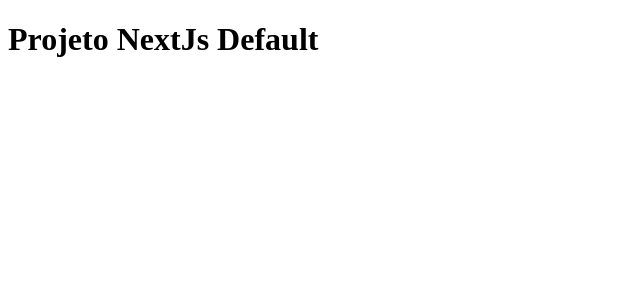
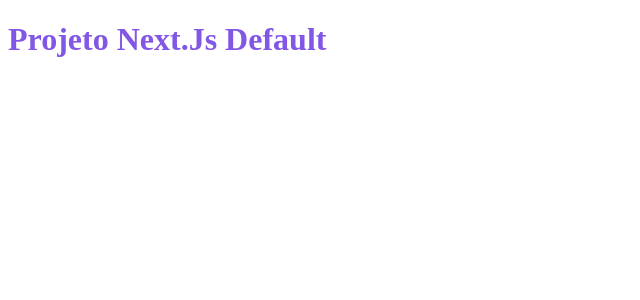
Before and after one commit to diegoMasin/boilerplate-nextjs-com-materialui, a Next.js app: page / in a window 1280 px wide. Shown: the top 300 px of the page, without its empty margins (0-640 px from the left). Built offline with nearby package versions, Linux system fonts and the light colour scheme.

Commit message:
Montando arquitetura organizacional de pastas e arquivos.

```diff
--- a/package.json
+++ b/package.json
@@ -10,11 +10,13 @@
   "dependencies": {
     "next": "10.0.5",
     "react": "17.0.1",
-    "react-dom": "17.0.1"
+    "react-dom": "17.0.1",
+    "styled-components": "^5.2.1"
   },
   "devDependencies": {
     "@types/node": "^14.14.22",
     "@types/react": "^17.0.0",
+    "@types/styled-components": "^5.1.7",
     "typescript": "^4.1.3"
   }
 }
--- a/pages/index.tsx
+++ /dev/null
@@ -1,5 +0,0 @@
-export default function Home() {
-  return (
-    <h1>Projeto NextJs Default</h1>
-  )
-}
--- /dev/null
+++ b/src/pages/index.tsx
@@ -0,0 +1,10 @@
+import { Title } from '../styles/pages/Home';
+
+export default function Home() {
+  return (
+    <div>
+      <Title>Projeto Next.Js Default</Title>
+    </div>
+
+  )
+}
--- /dev/null
+++ b/src/pages/search.tsx
@@ -0,0 +1,5 @@
+export default function Search () {
+    return (
+        <h1>Search</h1>
+    )
+}
--- /dev/null
+++ b/src/styles/pages/Home.ts
@@ -0,0 +1,5 @@
+import styled from 'styled-components';
+
+export const Title = styled.h1`
+    color: #8257e5
+`;
```
Also changed, not shown: src/pages/catalog/products/[slug].tsx (added, +8 -0 lines), src/styles/GlobalStyles.ts (added, +13 -0 lines), src/pages/_app.tsx (renamed from pages/_app.tsx).
